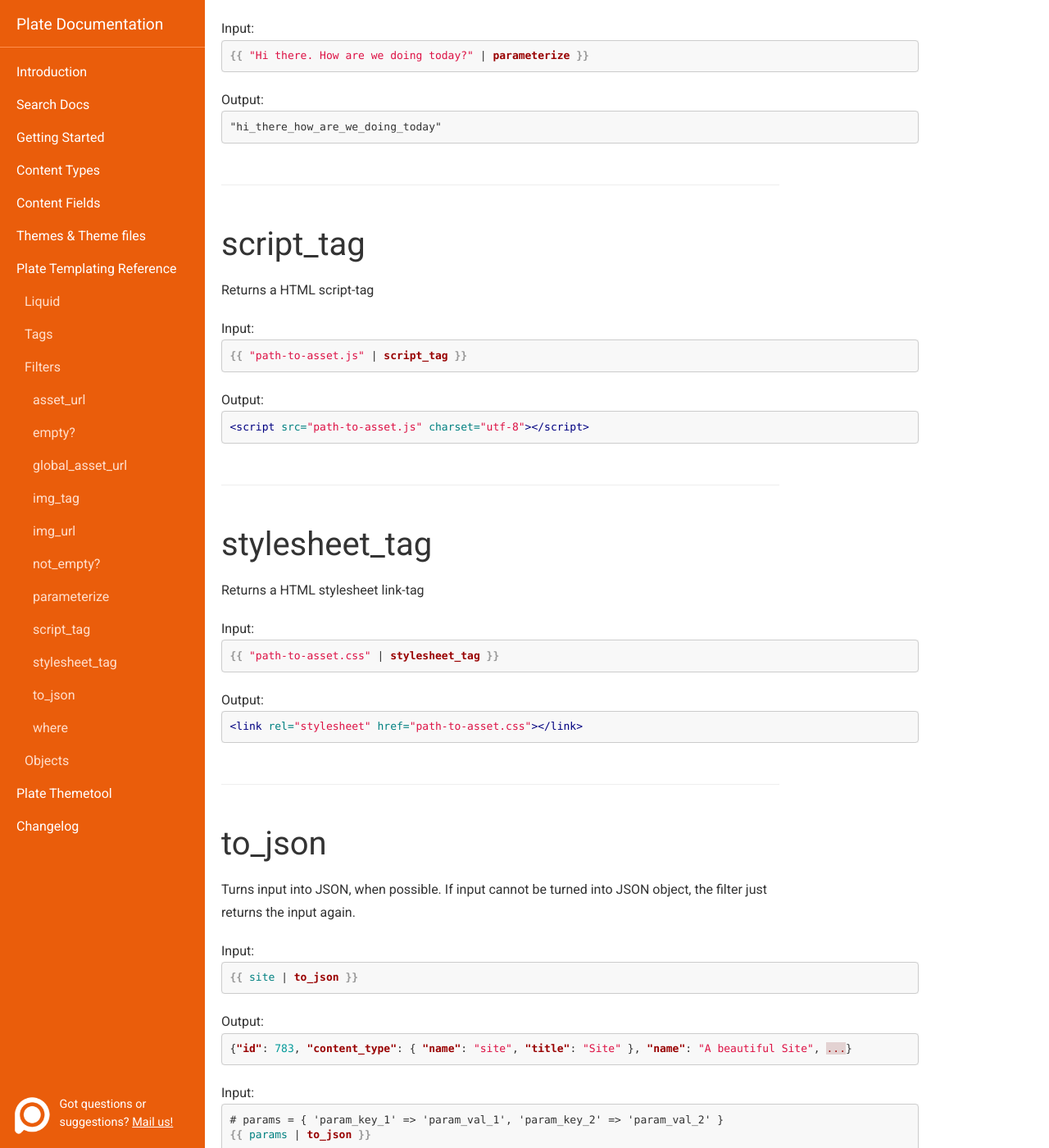
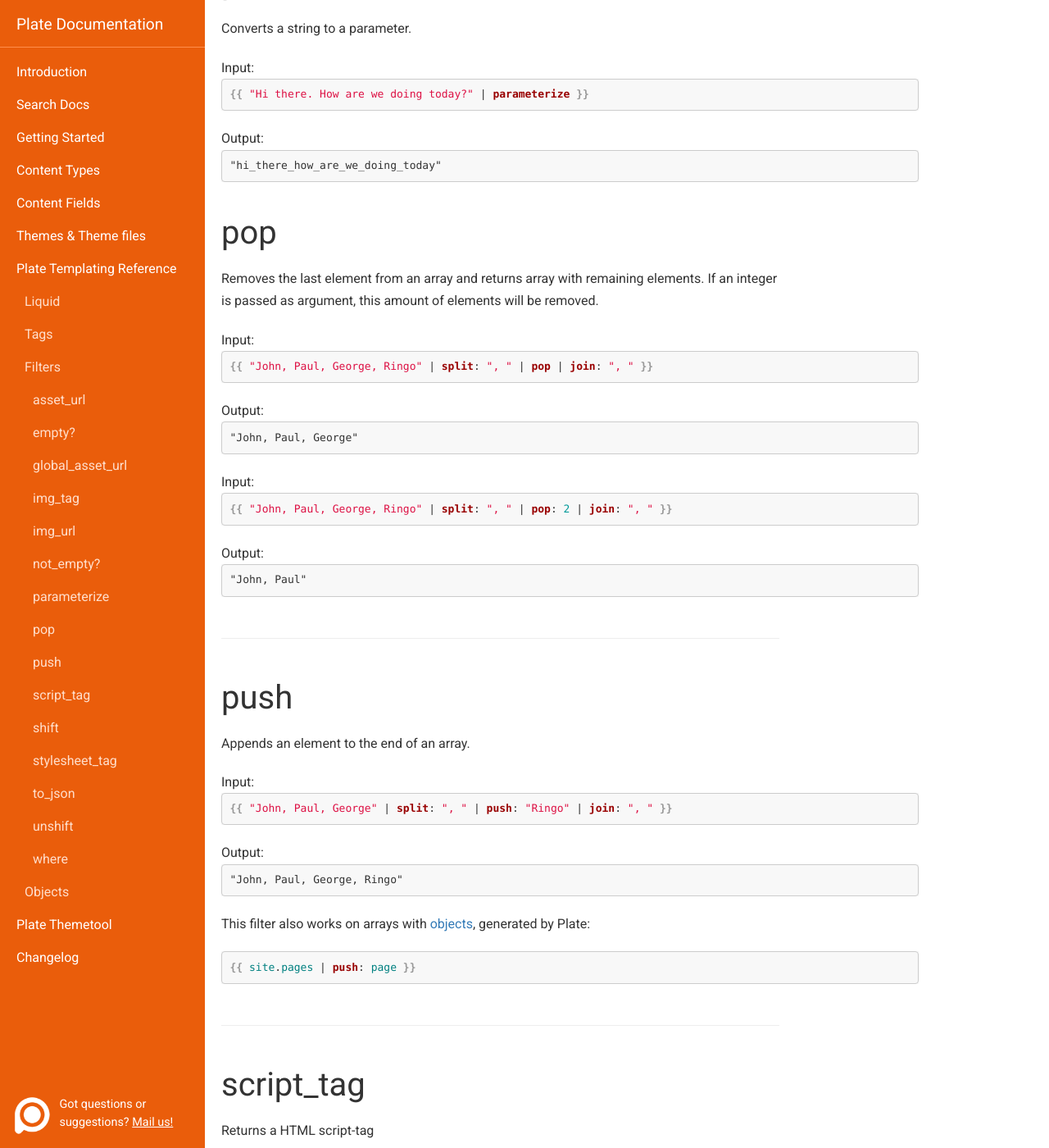
Before and after one commit to platehub/platehub.github.io, a Jekyll site: the page built from docs/templating-reference/filters.md, in a window 1280 px wide and 1400 px high, scrolled down 6739 px. Shown: the whole window at 82% size. Built offline with Jekyll 4.4.1, drawn with Linux system fonts in a browser that asks for light colours; nearby versions of some CDN libraries; some of the changed text lies outside the part shown.

Commit message:
array filters

````diff
--- a/docs/templating-reference/filters.md
+++ b/docs/templating-reference/filters.md
@@ -16,9 +16,13 @@ sub_menu_sub:
   - "[img_url](#img_url)"
   - "[not_empty?](#not_empty)"
   - "[parameterize](#parameterize)"
+  - "[pop](#pop)"
+  - "[push](#push)"
   - "[script_tag](#script_tag)"
+  - "[shift](#shift)"
   - "[stylesheet_tag](#stylesheet_tag)"
   - "[to_json](#to_json)"
+  - "[unshift](#unshift)"
   - "[where](#where)"
 ---
 
@@ -166,6 +170,8 @@ If you only pass the one argument (width) the aspect ratio is maintained. You ca
 https://plate.libpx.com/eu-west-1/img/12ab34cd56/my-image.jpg?width=300&height=200&mode=stretch&blur=5
 ```
 
+Note: `img_url` only works on an [attachment](/docs/templating-reference/objects#attachment) or the [attachment src (`attachment.src`)](/docs/templating-reference/objects#attachmentsrc).
+
 Below you can find all arguments you can use on the `img_url` and what they do.
 
 #### `width`
@@ -297,6 +303,50 @@ Converts a string to a parameter.
 "hi_there_how_are_we_doing_today"
 ```
 
+## pop
+Removes the last element from an array and returns array with remaining elements. If an integer is passed as argument, this amount of elements will be removed.
+
+<p class='no-margin'>Input:</p>
+```liquid
+{% raw %}{{ "John, Paul, George, Ringo" | split: ", " | pop | join: ", " }}{% endraw %}
+```
+
+<p class='no-margin'>Output:</p>
+```text
+"John, Paul, George"
+```
+
+<p class='no-margin'>Input:</p>
+```liquid
+{% raw %}{{ "John, Paul, George, Ringo" | split: ", " | pop: 2 | join: ", " }}{% endraw %}
+```
+
+<p class='no-margin'>Output:</p>
+```text
+"John, Paul"
+```
+
+___
+
+## push
+Appends an element to the end of an array.
+
+<p class='no-margin'>Input:</p>
+```liquid
+{% raw %}{{ "John, Paul, George" | split: ", " | push: "Ringo" | join: ", " }}{% endraw %}
+```
+
+<p class='no-margin'>Output:</p>
+```text
+"John, Paul, George, Ringo"
+```
+
+This filter also works on arrays with [objects](/docs/templating-reference/objects), generated by Plate:
+
+```liquid
+{% raw %}{{ site.pages | push: page }}{% endraw %}
+```
+
 ___
 
 ## script_tag
@@ -311,6 +361,31 @@ Returns a HTML script-tag
 <p class='no-margin'>Output:</p>
 ```html
 <script src="path-to-asset.js" charset="utf-8"></script>
+```
+
+___
+
+## shift
+Removes the first element of an array (shifting all other elements down by one). Returns array with remaining elements. If an integer is passed as argument, this amount of elements will be removed.
+
+<p class='no-margin'>Input:</p>
+```liquid
+{% raw %}{{ "John, Paul, George, Ringo" | split: ", " | shift | join: ", " }}{% endraw %}
+```
+
+<p class='no-margin'>Output:</p>
+```text
+"Paul, George, Ringo"
+```
+
+<p class='no-margin'>Input:</p>
+```liquid
+{% raw %}{{ "John, Paul, George, Ringo" | split: ", " | shift: 2 | join: ", " }}{% endraw %}
+```
+
+<p class='no-margin'>Output:</p>
+```text
+"George, Ringo"
 ```
 
 ___
@@ -356,6 +431,27 @@ Turns input into JSON, when possible. If input cannot be turned into JSON object
 <p class='no-margin'>Output:</p>
 ```json
 {"param_key_1": "param_val_1", "param_key_2": "param_val_2"}
+```
+
+___
+
+## unshift
+Prepends object to the front of an array, moving other elements upwards.
+
+<p class='no-margin'>Input:</p>
+```liquid
+{% raw %}{{ "Paul, George, Ringo" | split: ", " | unshift: "John" | join: ", " }}{% endraw %}
+```
+
+<p class='no-margin'>Output:</p>
+```text
+"John, Paul, George, Ringo"
+```
+
+This filter also works on arrays with [objects](/docs/templating-reference/objects), generated by Plate:
+
+```liquid
+{% raw %}{{ site.pages | unshift: page }}{% endraw %}
 ```
 
 ___
````
